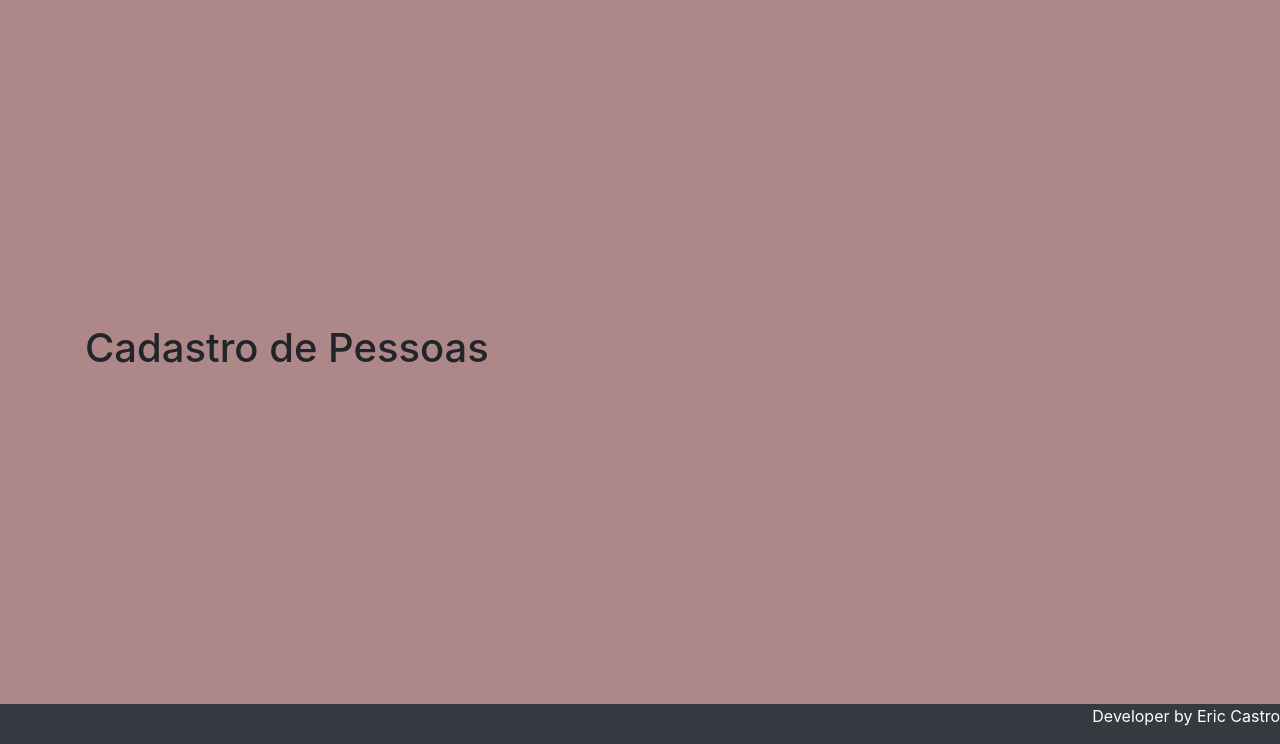
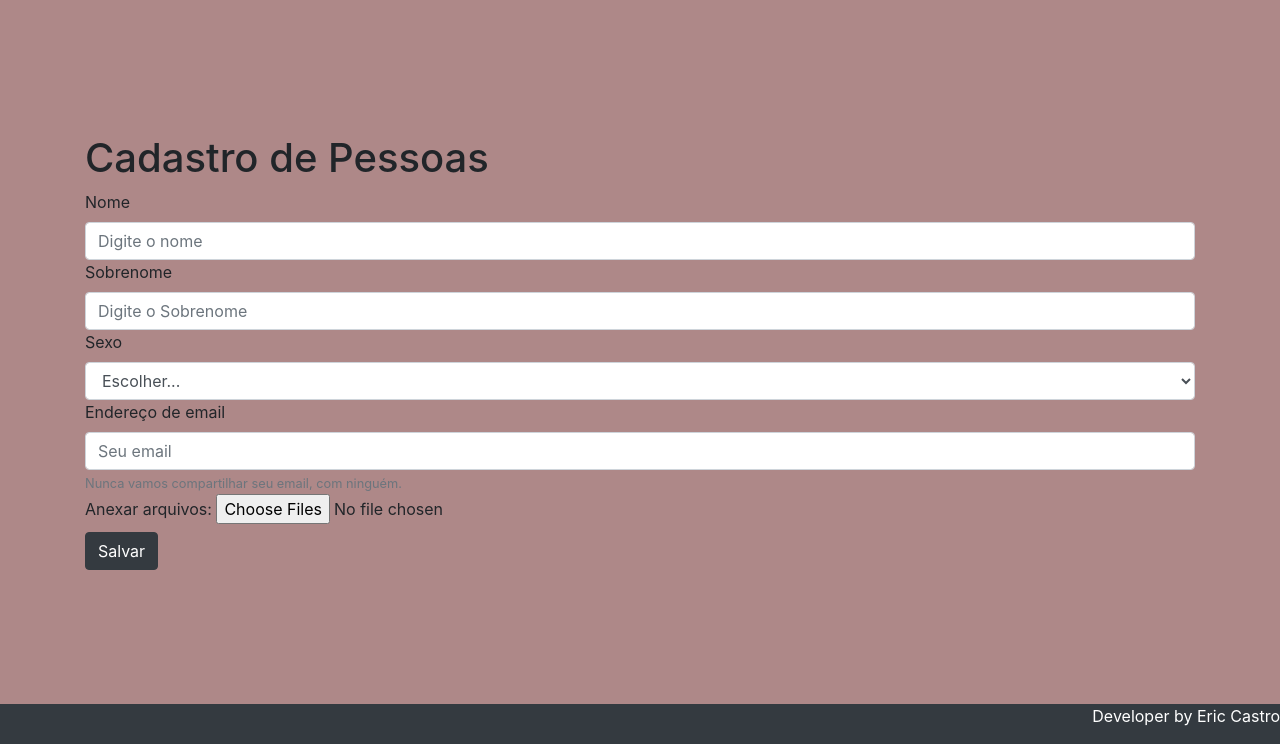
Before and after one commit to ericastro/PentaxialCRUD, a PHP site: page /create.php in a window 1280 px wide. Shown: the part 56-800 px from the top of the page. Run offline with PHP 8.4, Linux system fonts and the light colour scheme.

Commit message:
Update create.php
formulario para incluir pessoas

```diff
--- a/create.php
+++ b/create.php
@@ -42,7 +42,38 @@
 		</div>
 		<div class="row">
 			<div class="col-12">
+				<form action="process.php" method="POST" enctype="multipart/form-data">
+					<div>
+						<label for="nome">Nome</label>
+						<input type="form-text" class="form-control" id="nome" name="nome" aria-describedby="nomeHelp" placeholder="Digite o nome" />
+					</div>
 
+					<div>
+						<label for="sobrenome">Sobrenome</label>
+						<input type="form-text" class="form-control" id="sobrenome" name="sobrenome" aria-describedby="sobrenomeHelp" placeholder="Digite o Sobrenome">
+					</div>
+
+					<div>
+						<label for="inputEstado">Sexo</label>
+						<select id="inputEstado" class="form-control">
+						<option selected>Escolher...</option>
+							<option value="Masculino">Masculino</option>
+							<option value="Feminino">Feminino</option>
+						</select>
+					</div>
+
+					<div>
+						<label for="exampleInputEmail1">Endereço de email</label>
+						<input type="email" class="form-control" id="exampleInputEmail1" aria-describedby="emailHelp" placeholder="Seu email">
+						<small id="emailHelp" class="form-text text-muted">Nunca vamos compartilhar seu email, com ninguém.</small>
+					</div>
+
+					<div>
+						<label>Anexar arquivos: <input type="file" name="image[]" multiple="multiple"></label>
+					</div>
+
+					<button type="submit" class="btn btn-dark btn-primary">Salvar</button>
+				</form>
 			</div>
 		</div>
 	</div>
```
